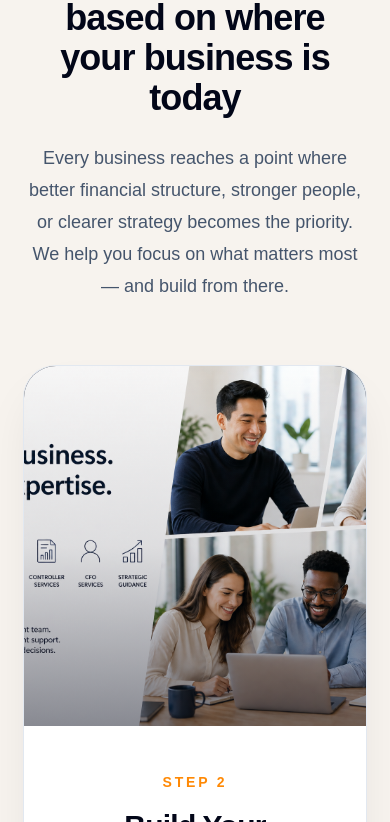
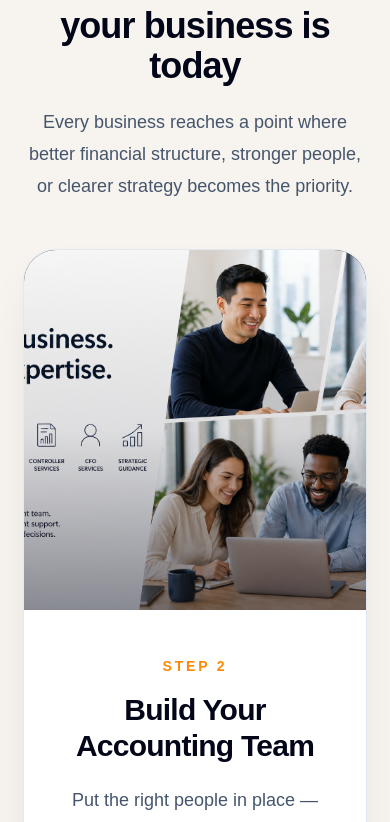
Before and after one commit to cfoadvisorypartners/cfo-advisory-partners-site, a Next.js app: page / in a window 390 px wide. Shown: the part 6982-7804 px from the top of the page. Built offline with nearby package versions, Linux system fonts and the light colour scheme.

Commit message:
Make next steps section sticky and standardize image sizing

```diff
--- a/src/components/NextStepsSection.tsx
+++ b/src/components/NextStepsSection.tsx
@@ -46,8 +46,9 @@ function NextStepsSection() {
   const activeStep = steps[activeIndex];
 
   return (
-    <section className="bg-[#f7f3ee] px-6 py-24 lg:px-8">
-      <div className="mx-auto max-w-7xl">
+    <section className="relative bg-[#f7f3ee] lg:h-[165vh]">
+      <div className="lg:sticky lg:top-0 lg:flex lg:min-h-screen lg:items-center">
+        <div className="mx-auto w-full max-w-7xl px-6 py-16 lg:px-8 lg:py-8">
           <div className="mx-auto max-w-4xl text-center">
             <p className="text-lg font-semibold uppercase tracking-[0.16em] text-orange-400 sm:text-xl">
               Next Steps
@@ -57,25 +58,25 @@ function NextStepsSection() {
               A clear path forward, based on where your business is today
             </h2>
 
-          <p className="mt-6 text-lg leading-8 text-slate-600">
+            <p className="mt-5 text-lg leading-8 text-slate-600">
               Every business reaches a point where better financial structure,
-            stronger people, or clearer strategy becomes the priority. We help
-            you focus on what matters most — and build from there.
+              stronger people, or clearer strategy becomes the priority.
             </p>
           </div>
 
-        <div className="mx-auto mt-16 max-w-5xl overflow-hidden rounded-[2rem] bg-white shadow-2xl shadow-slate-900/10 ring-1 ring-slate-200">
+          <div className="mx-auto mt-12 max-w-5xl overflow-hidden rounded-[2rem] bg-white shadow-2xl shadow-slate-900/10 ring-1 ring-slate-200">
             <div className="grid lg:grid-cols-[1.05fr_0.95fr]">
-            <div className="relative min-h-[360px] overflow-hidden bg-slate-900">
+              <div className="relative h-[360px] overflow-hidden bg-slate-900 lg:h-[420px]">
                 <img
                   src={activeStep.image}
                   alt={activeStep.title}
-                className="h-full min-h-[360px] w-full object-cover transition-all duration-700"
+                  className="h-full w-full object-cover transition-all duration-700 ease-in-out"
                 />
+
                 <div className="absolute inset-0 bg-gradient-to-t from-slate-950/45 via-slate-950/10 to-transparent" />
               </div>
 
-            <div className="flex min-h-[360px] flex-col justify-center p-8 text-center lg:p-12 lg:text-left">
+              <div className="flex min-h-[360px] flex-col justify-center p-8 text-center lg:min-h-[420px] lg:p-12 lg:text-left">
                 <p className="text-sm font-semibold uppercase tracking-[0.2em] text-orange-400">
                   Step {activeIndex + 1}
                 </p>
@@ -107,7 +108,7 @@ function NextStepsSection() {
             </div>
           </div>
 
-        <div className="mt-12 text-center">
+          <div className="mt-10 text-center">
             <a
               href="/contact"
               className="inline-flex items-center justify-center rounded-full bg-blue-600 px-8 py-4 text-base font-semibold !text-white shadow-lg shadow-blue-600/25 transition hover:bg-blue-500 hover:!text-white"
@@ -116,6 +117,7 @@ function NextStepsSection() {
             </a>
           </div>
         </div>
+      </div>
     </section>
   );
 }
```
Lines whose indentation alone changed are shown as unchanged.
